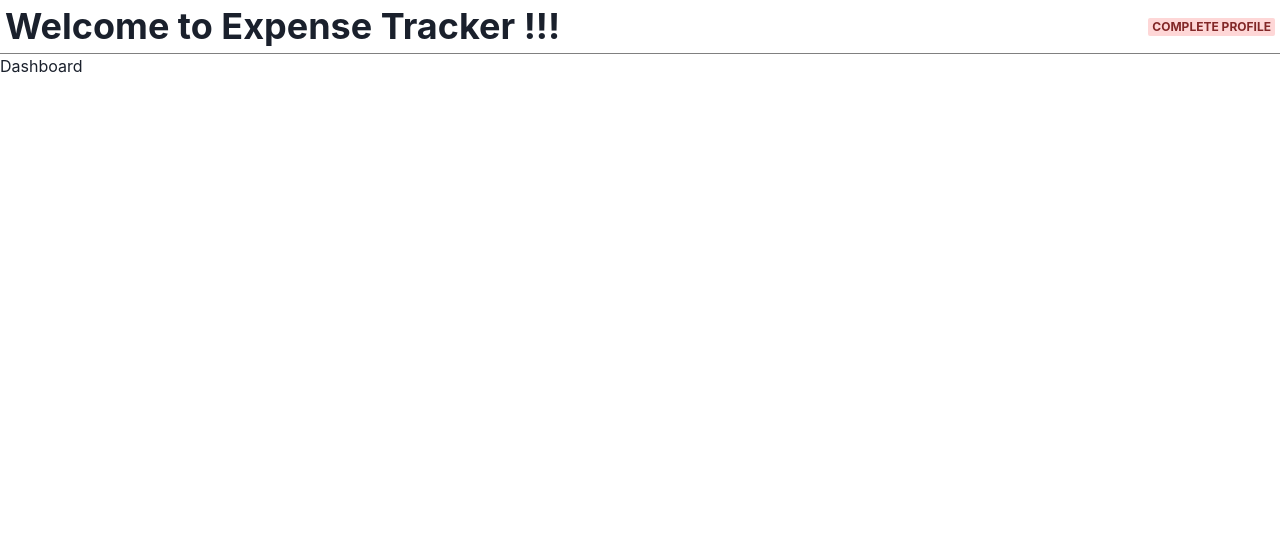
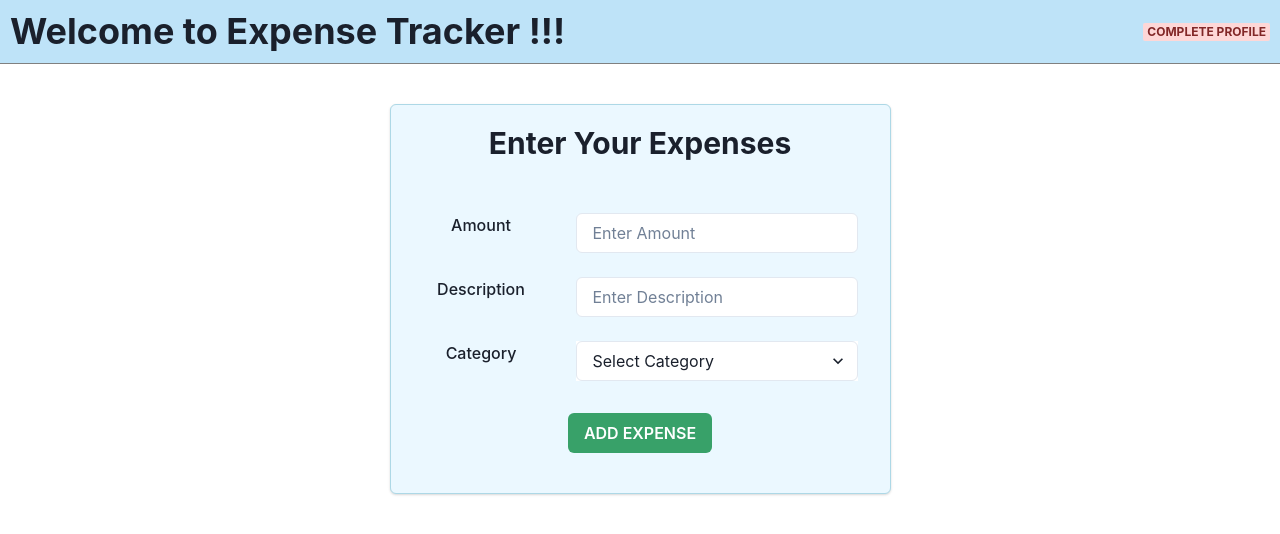
Before and after one commit to neeti-nk47/ExpenseTracker, a React (Create React App) app: page /welcome in a window 1280 px wide. Shown: the top 534 px of the page. Built offline with nearby package versions, Linux system fonts and the light colour scheme.

Commit message:
add expense done

```diff
--- a/package.json
+++ b/package.json
@@ -3,7 +3,6 @@
   "version": "0.1.0",
   "private": true,
   "dependencies": {
-    "@chakra-ui/icons": "^2.0.19",
     "@chakra-ui/react": "^2.7.0",
     "@emotion/react": "^11.11.1",
     "@emotion/styled": "^11.11.0",
--- a/src/components/Dashboard.js
+++ b/src/components/Dashboard.js
@@ -1,3 +1,116 @@
+import {
+  Center,
+  Card,
+  CardHeader,
+  CardBody,
+  FormLabel,
+  Input,
+  Grid,
+  GridItem,
+  Heading,
+  Select,
+  Button,
+  ListItem,
+  UnorderedList,
+} from "@chakra-ui/react";
+import { useState } from "react";
+
 export default function Dashboard() {
-  return <h1>Dashboard</h1>;
+  const [items, setItems] = useState([]);
+
+  const [inputAmount, setInputAmount] = useState("");
+  const [inputDesc, setInputDesc] = useState("");
+  const [inputCategory, setInputCategory] = useState("");
+
+  function handleInputChange1(event) {
+    setInputAmount(event.target.value);
+  }
+  function handleInputChange2(event) {
+    setInputDesc(event.target.value);
+  }
+  function handleInputChange3(event) {
+    setInputCategory(event.target.value);
+  }
+
+  const addExpenseHandler = (e) => {
+    e.preventDefault();
+    const newItem = {
+      Amount: inputAmount,
+      Description: inputDesc,
+      Category: inputCategory,
+    };
+
+    setItems([...items, newItem]);
+    setInputAmount("");
+    setInputCategory("");
+    setInputDesc("");
+  };
+
+  return (
+    <>
+      <Center m="10">
+        <Card bg="blue.50" border="0.4px solid lightblue">
+          <CardHeader>
+            <Heading size="lg" textAlign="center">
+              Enter Your Expenses
+            </Heading>
+          </CardHeader>
+          <CardBody>
+            <Grid templateColumns="repeat(3, 1fr)">
+              <GridItem colSpan="1" m="3">
+                <FormLabel textAlign="center">Amount</FormLabel>
+              </GridItem>
+              <GridItem colSpan="2" m="3">
+                <Input
+                  type="number"
+                  placeholder="Enter Amount"
+                  bg="white"
+                  onChange={handleInputChange1}
+                />
+              </GridItem>
+              <GridItem colSpan="1" m="3">
+                <FormLabel textAlign="center">Description</FormLabel>
+              </GridItem>
+              <GridItem colSpan="2" m="3">
+                <Input
+                  type="text"
+                  placeholder="Enter Description"
+                  bg="white"
+                  onChange={handleInputChange2}
+                />
+              </GridItem>
+              <GridItem colSpan="1" m="3">
+                <FormLabel textAlign="center">Category</FormLabel>
+              </GridItem>
+              <GridItem colSpan="2" m="3" bg="white">
+                <Select
+                  placeholder="Select Category"
+                  onChange={handleInputChange3}
+                >
+                  <option value="Fuel">Fuel</option>
+                  <option value="Food">Food</option>
+                  <option value="Clothes">Clothes</option>
+                  <option value="Other">Other</option>
+                </Select>
+              </GridItem>
+            </Grid>
+          </CardBody>
+          <Center mb="10">
+            <Button colorScheme="green" onClick={addExpenseHandler}>
+              ADD EXPENSE
+            </Button>
+          </Center>
+        </Card>
+      </Center>
+      <Center>
+        <UnorderedList>
+          {items.map((item, index) => (
+            <ListItem key={index}>
+              {item.Amount}, {item.Description}, {item.Category}
+            </ListItem>
+          ))}
+        </UnorderedList>
+      </Center>
+    </>
+  );
 }
--- a/src/components/ForgotPassword.js
+++ b/src/components/ForgotPassword.js
@@ -48,7 +48,7 @@ export default function ForgotPassword() {
         }
       })
       .then((data) => {
-        console.log(data);
+        //console.log(data);
         history("/");
       })
       .catch((err) => {
--- a/src/components/NavBar.js
+++ b/src/components/NavBar.js
@@ -17,7 +17,8 @@ export default function NavBar() {
   return (
     <Flex
       as="nav"
-      p="5px"
+      p="10px"
+      bg="blue.100"
       borderBottom="1px solid grey"
       alignItems="center"
       gap="10px"
```
Also changed, not shown: 1 other file (tests, documents, lock files or other folders).
